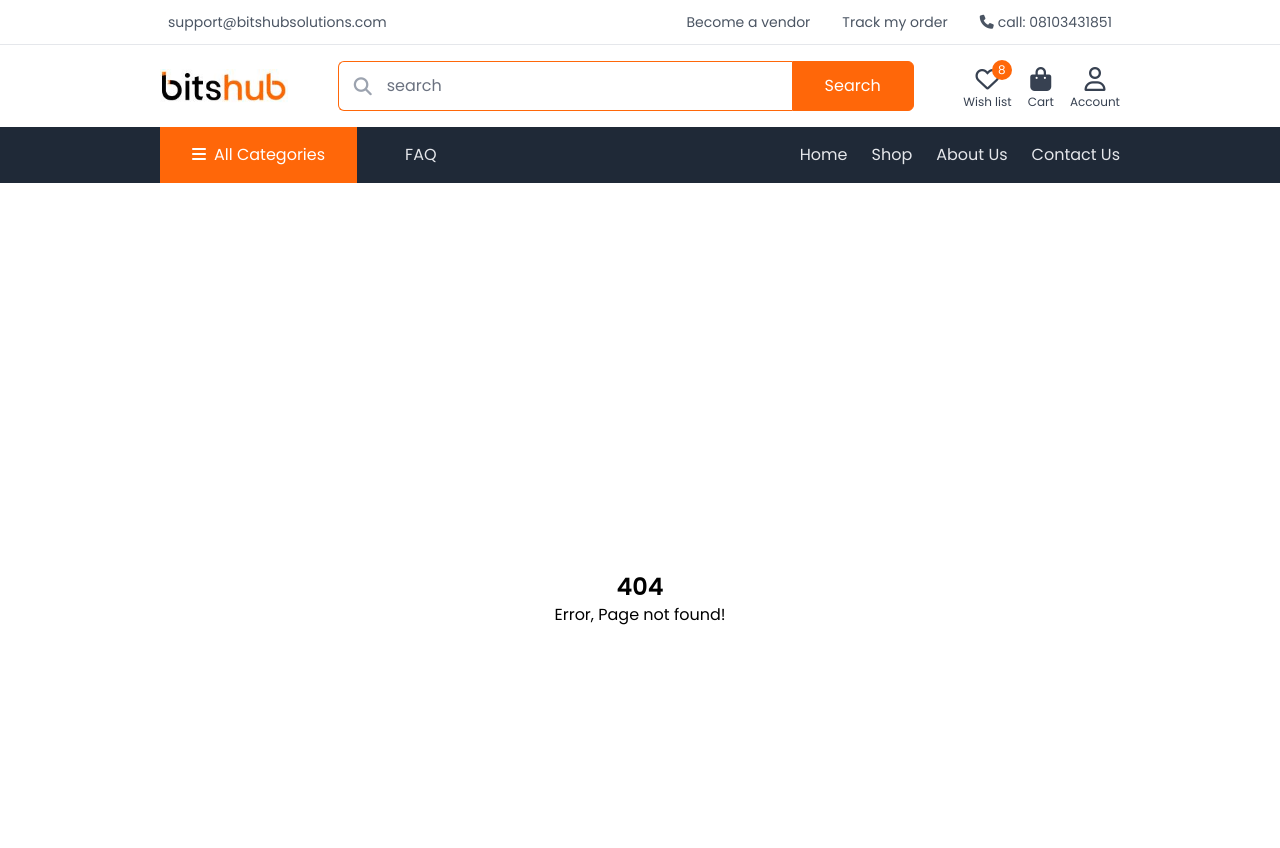
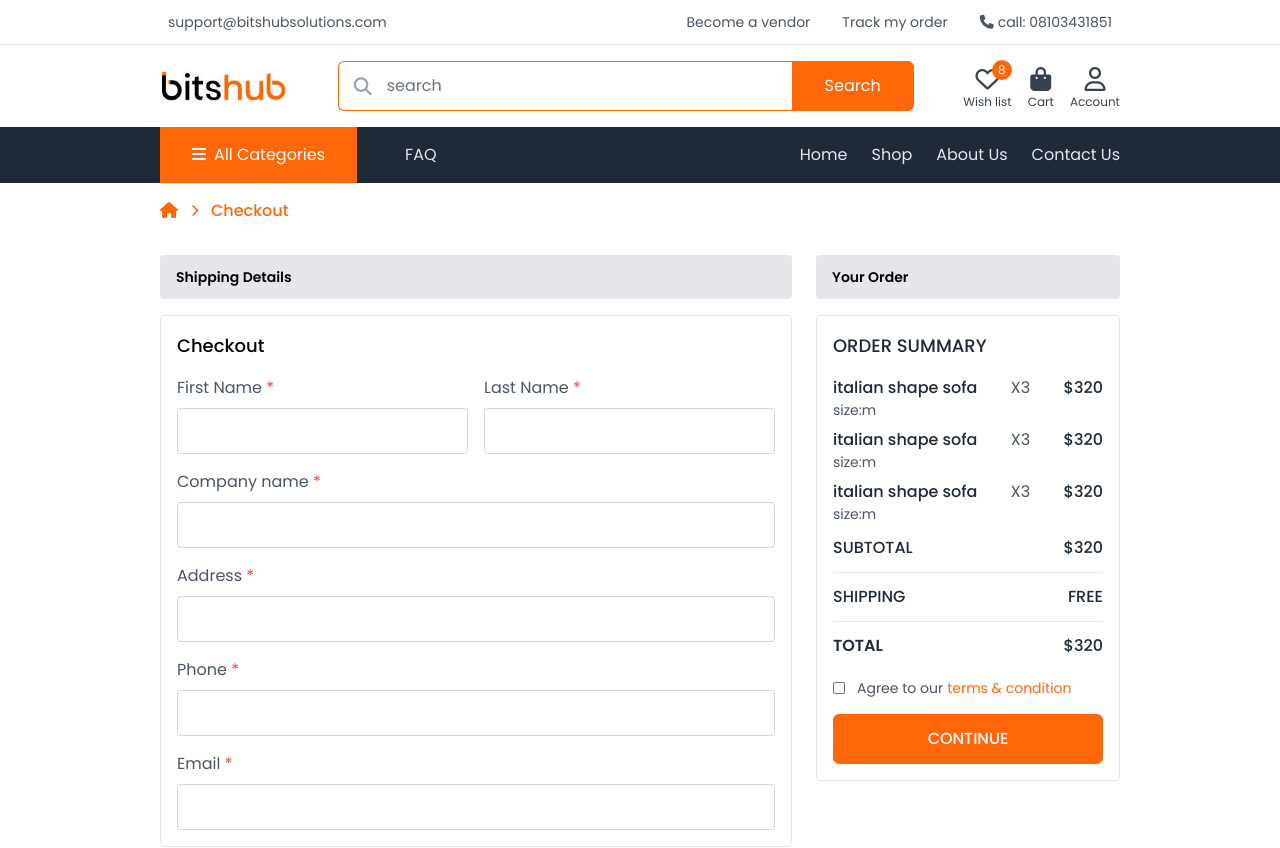
Before and after one commit to samsiteweb/bitshub-frontend, a React (Create React App) app: page /shipping in a window 1280 px wide. Shown: the top 848 px of the page. Built offline with nearby package versions, Linux system fonts and the light colour scheme.

Commit message:
redirecting signup and register screens

```diff
--- a/src/App.js
+++ b/src/App.js
@@ -12,7 +12,7 @@ import ProductDetails from "./screens/products/ProductDetails";
 import AccountLayout from "./screens/AccountLayout";
 import Login from "./screens/Login";
 import ScrollToTop from "./utilities/scrollToTop";
-import Checkout from "./screens/Checkout";
+import Shipping from "./screens/Shipping";
 import ManageAddress from "./components/ManageAddress";
 import ChangePassword from "./components/ChangePassword";
 import ManageAccount from "./components/ManageAccount";
@@ -40,8 +40,8 @@ function App() {
         <Route path="/contact" element={<ContactScreen />} />
         <Route path="/product-details/:_id" element={<ProductDetails />} />
         <Route path="/login" element={<Login />} />
-        <Route path="/login/checkout" element={<Checkout />} />
-        <Route path="register" element={<Register />} />
+        <Route path="/shipping" element={<Shipping />} />
+        <Route path="/register" element={<Register />} />
         <Route path="/cart/:_id" element={<ShoppingCart />} />
         <Route
           exact
--- a/src/screens/Login.js
+++ b/src/screens/Login.js
@@ -5,11 +5,12 @@ import { signin } from "../actions/userActions";
 import LoadingBox from "../components/LoadingBox";
 import { toast } from "react-toastify";
 
-const Login = () => {
+const Login = (props) => {
   const navigate = useNavigate();
   const { search } = useLocation();
   const redirectInUrl = new URLSearchParams(search).get("redirect");
   const redirect = redirectInUrl ? redirectInUrl : "/";
+  console.log(redirect);
 
   const [tab, setTab] = useState("login");
   const [email, setEmail] = useState("");
@@ -31,7 +32,7 @@ const Login = () => {
   });
   useEffect(() => {
     if (userInfo) {
-      navigate(redirect || "/");
+      navigate(`/${redirect}` || "/");
     }
   }, [navigate, redirect, userInfo]);
 
--- a/src/screens/Register.js
+++ b/src/screens/Register.js
@@ -35,7 +35,7 @@ const Register = () => {
   });
   useEffect(() => {
     if (userInfo) {
-      navigate(redirect || "/");
+      navigate(`/${redirect}` || "/");
     }
   }, [navigate, redirect, userInfo]);
   return (
--- a/src/screens/Checkout.js
+++ b/src/screens/Shipping.js
@@ -1,14 +1,14 @@
 import React from "react";
 import Breadcrumbs from "../components/Breadcrumbs";
 
-const Checkout = () => {
+const Shipping = () => {
   return (
     <div>
       <Breadcrumbs page="Checkout" />
       <div className="container grid grid-cols-1 md:grid-cols-12 gap-6 items-start pb-16 pt-4">
         <div className="col-span-12 md:col-span-8">
           <div className="bg-gray-200 text-black mb-4 rounded">
-            <p className="px-4 py-3 text-sm font-semibold">Billing Details</p>
+            <p className="px-4 py-3 text-sm font-semibold">Shipping Details</p>
           </div>
           <div className="border border-gray-200 p-4 rounded">
             <p className="text-lg font-medium capitalize mb-4">Checkout</p>
@@ -117,7 +117,7 @@ const Checkout = () => {
               href=""
               className="w-full block text-center bg-primary border-primary text-white border px-4 py-3 font-medium rounded-md hover:bg-transparent hover:text-primary transition uppercase"
             >
-              Place Order
+              Continue
             </a>
           </div>
         </div>
@@ -126,4 +126,4 @@ const Checkout = () => {
   );
 };
 
-export default Checkout;
+export default Shipping;
--- a/src/screens/ShoppingCart.js
+++ b/src/screens/ShoppingCart.js
@@ -71,7 +71,7 @@ const ShoppingCart = () => {
             <Button
               disabled={cartItems.length === 0 ? true : false}
               onClick={() => {
-                navigate("/login?redirect=checkout");
+                navigate("/login?redirect=shipping");
               }}
               primary
               className="w-full px-8 py-2 font-medium"
```
